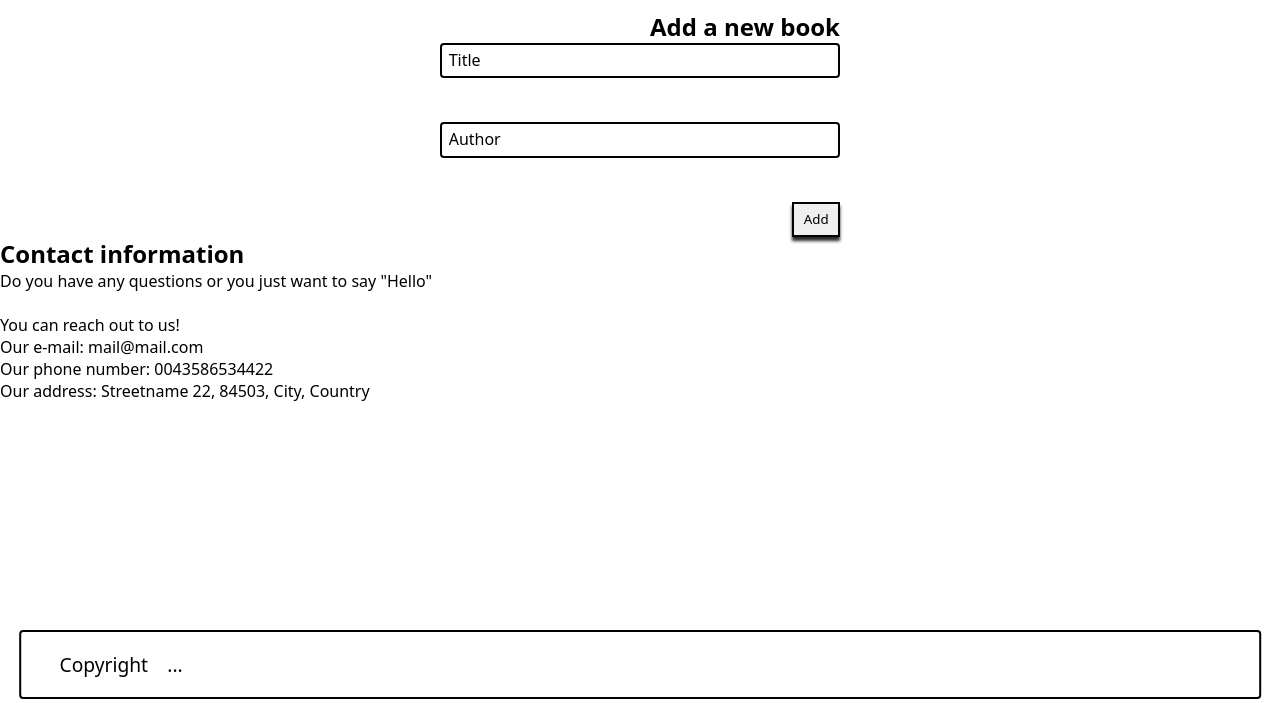
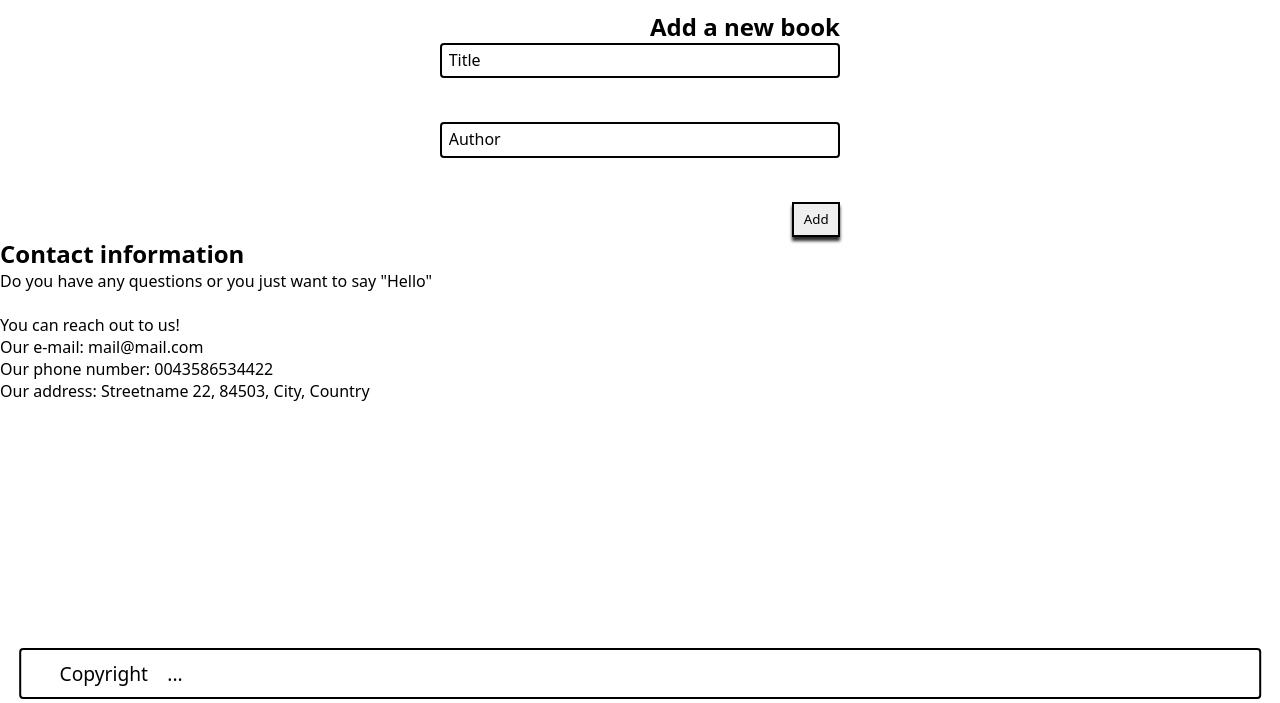
Before and after one commit to RileyManda/awesome-books, a website with bundled scripts: page index.html in a window 1280 px wide. Shown: the part 97-800 px from the top of the page. Built offline with nearby package versions, Linux system fonts and the light colour scheme.

Commit message:
Decrease padding top and bottom for the footer

```diff
--- a/styles/style.css
+++ b/styles/style.css
@@ -183,7 +183,7 @@ footer {
   bottom: 4px;
   left: 50%;
   width: 97%;
-  padding: 1em 2em;
+  padding: 10px 2em;
   border: 2px solid #000;
   border-radius: 4px;
   transform: translateX(-50%);
```
